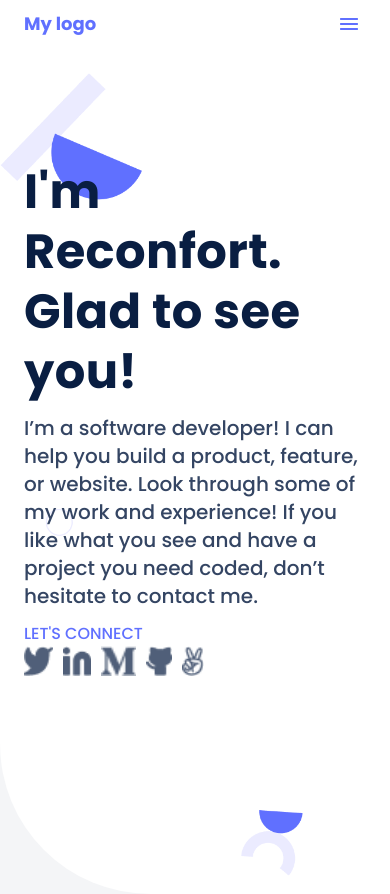
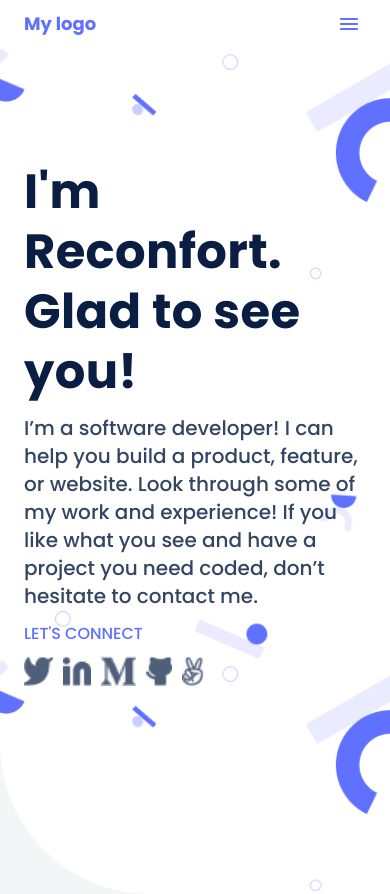
Before and after one commit to Reconfort/Microverse-Portifolio, a website: page index.html in a window 390 px wide. Drawn offline with Linux system fonts and the light colour scheme; a web font is replaced by a local one.

Commit message:
Changing mobile background

```diff
--- a/style.css
+++ b/style.css
@@ -71,7 +71,7 @@ header .burger {
 }
 
 .container {
-  background-image: url(/media/background.png);
+  background-image: url(./media/background.png);
   background-color: white;
   background-size: cover;
   width: 100%;
@@ -79,6 +79,11 @@ header .burger {
   top: 71px;
   padding: 289px 260px 289px 260px;
   border-bottom-left-radius: 150px;
+}
+.container section {
+  display: flex;
+  flex-direction: column;
+  gap: 12;
 }
 
 .container .wrapper {
@@ -134,6 +139,7 @@ ul.social-links {
   gap: 10;
   align-items: center;
   list-style: none;
+  margin-top: 10px;
 }
 
 ul.social-links li {
@@ -188,6 +194,8 @@ ul.social-links img {
   }
 
   .container {
+    background-image: url(./media/mobilebg1.png);
+    background-size: contain;
     width: hug(375px);
     height: hug(604px);
     top: 92px;
```
Also changed, not shown: media/mobileBg.svg (added), 1 other file.
